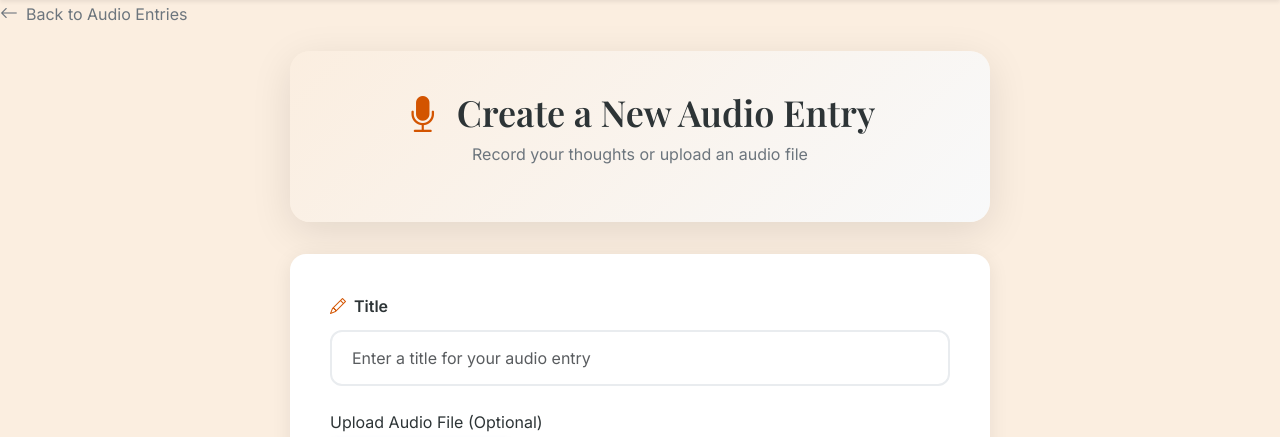
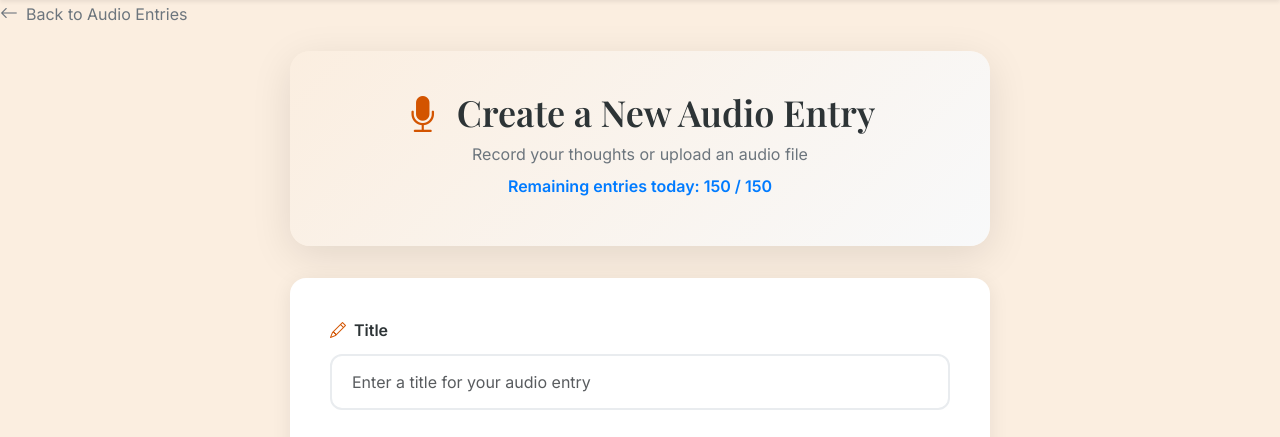
Before and after one commit to SheCodes-esprit/MindLens, a Django app: page /journalist/audio/create/ in a window 1280 px wide. Shown: the part 72-509 px from the top of the page. Run offline with Django 4.2, Linux system fonts and the light colour scheme; the visitor is signed in with stand-in values (Sample User, id 1); data that the repository does not hold is empty.

Commit message:
feat: Add daily entry limit

```diff
--- a/MindLens/settings.py
+++ b/MindLens/settings.py
@@ -27,6 +27,7 @@ INSTALLED_APPS = [
     "users",
     'wellbeing'  ,
     'audio',
+
 ]
 
 # ------------------------------
--- a/audio/views.py
+++ b/audio/views.py
@@ -5,8 +5,22 @@ from .models import AudioEntry, AudioEmotionAnalysis
 from .forms import AudioEntryForm
 from users.models import User
 import base64
-import os
-from django.utils import timezone  # Import timezone
+from django.utils import timezone
+from datetime import datetime, timedelta
+
+import logging
+from django.shortcuts import render, redirect, get_object_or_404
+from django.contrib.auth.decorators import login_required
+from django.core.files.base import ContentFile
+from .models import AudioEntry, AudioEmotionAnalysis
+from .forms import AudioEntryForm
+from users.models import User
+import base64
+from django.utils import timezone
+from datetime import datetime, timedelta
+
+# Configure logging
+logger = logging.getLogger(__name__)
 
 def perform_ai_analysis(audio_entry):
     audio_entry.ai_transcript = "Mock transcription: Today I felt stressed about work."
@@ -26,30 +40,53 @@ def perform_ai_analysis(audio_entry):
     )
 
 @login_required
-def audio_list(request):
-    if request.user.role != User.JOURNALIST:
-        return redirect('dashboard')
-    entries = AudioEntry.objects.filter(user=request.user).order_by('-created_at')
-    return render(request, 'frontoffice/pages/audio/audio_list.html', {'entries': entries})
-
-
-@login_required
 def audio_create(request):
     if request.user.role != User.JOURNALIST:
         return redirect('dashboard')
+
+    # Define the daily limit
+    DAILY_ENTRY_LIMIT = 150
+
+    # Get the start and end of today
+    today = timezone.now().date()
+    start_of_day = timezone.make_aware(datetime.combine(today, datetime.min.time()))
+    end_of_day = timezone.make_aware(datetime.combine(today, datetime.max.time()))
+
+    # Log first access of the day (optional)
+    last_access = request.session.get('last_entry_check_date')
+    if last_access != str(today):
+        logger.info(f"Daily audio entry limit reset for user {request.user.username} at {timezone.now()}")
+        request.session['last_entry_check_date'] = str(today)
+
+    # Count entries for today
+    today_entries = AudioEntry.objects.filter(
+        user=request.user,
+        created_at__range=(start_of_day, end_of_day)
+    ).count()
+
+    # Calculate remaining entries
+    remaining_entries = DAILY_ENTRY_LIMIT - today_entries
+
+    # Check if limit is reached
+    if today_entries >= DAILY_ENTRY_LIMIT:
+        return render(request, 'frontoffice/pages/audio/audio_create.html', {
+            'form': AudioEntryForm(),
+            'error': 'You have reached the daily limit of 150 audio entries.',
+            'remaining_entries': 0
+        })
+
     if request.method == 'POST':
         form = AudioEntryForm(request.POST, request.FILES)
         if form.is_valid():
             audio_entry = form.save(commit=False)
             audio_entry.user = request.user
-            audio_entry.created_at = timezone.now()  # Set created_at manually
+            audio_entry.created_at = timezone.now()
 
             # Handle recorded audio if present
             recorded_audio = form.cleaned_data.get('recorded_audio')
             if recorded_audio:
-                # Decode base64 audio
                 format, audio_str = recorded_audio.split(';base64,')
-                ext = format.split('/')[-1]  # e.g., 'webm'
+                ext = format.split('/')[-1]
                 audio_data = base64.b64decode(audio_str)
                 file_name = f"recording_{audio_entry.user.username}_{audio_entry.created_at.strftime('%Y%m%d%H%M%S')}.{ext}"
                 audio_entry.audio_url.save(file_name, ContentFile(audio_data))
@@ -59,7 +96,18 @@ def audio_create(request):
             return redirect('audio_list')
     else:
         form = AudioEntryForm()
-    return render(request, 'frontoffice/pages/audio/audio_create.html', {'form': form})
+
+    return render(request, 'frontoffice/pages/audio/audio_create.html', {
+        'form': form,
+        'remaining_entries': remaining_entries
+    })
+@login_required
+def audio_list(request):
+    if request.user.role != User.JOURNALIST:
+        return redirect('dashboard')
+    entries = AudioEntry.objects.filter(user=request.user).order_by('-created_at')
+    return render(request, 'frontoffice/pages/audio/audio_list.html', {'entries': entries})
+
 
 @login_required
 def audio_detail(request, pk):
--- a/static/css/audio.css
+++ b/static/css/audio.css
@@ -977,3 +977,15 @@
     font-size: 0.85rem; /* Reduced from 0.9rem */
     font-style: italic;
 }
+.audio-create-header p {
+    margin: 0.5rem 0;
+    font-size: 1rem;
+}
+
+.audio-create-header p strong {
+    color: #007bff;
+}
+
+.audio-create-header p[style*="color"] {
+    font-weight: bold;
+}
--- a/templates/frontoffice/pages/audio/audio_create.html
+++ b/templates/frontoffice/pages/audio/audio_create.html
@@ -21,6 +21,11 @@
                 Create a New Audio Entry
             </h2>
             <p>Record your thoughts or upload an audio file</p>
+            <!-- Display remaining entries -->
+            <p><strong>Remaining entries today: {{ remaining_entries }} / 150</strong></p>
+            {% if error %}
+                <p style="color: #dc3545;">{{ error }}</p>
+            {% endif %}
         </div>
 
         <!-- Audio Form -->
@@ -56,7 +61,7 @@
                     Or Record Audio
                 </label>
                 <div class="recording-buttons">
-                    <button type="button" id="startRecording" class="btn-record">
+                    <button type="button" id="startRecording" class="btn-record" {% if remaining_entries == 0 %}disabled{% endif %}>
                         <i class="bi bi-mic-fill"></i>
                         Start Recording
                     </button>
@@ -73,7 +78,7 @@
             <input type="hidden" name="recorded_audio" id="recordedAudioInput">
 
             <!-- Submit -->
-            <button type="submit" class="btn-submit-audio">
+            <button type="submit" class="btn-submit-audio" {% if remaining_entries == 0 %}disabled{% endif %}>
                 <i class="bi bi-check-circle"></i>
                 Save and Analyze
             </button>
```
Lines whose indentation alone changed are shown as unchanged.
